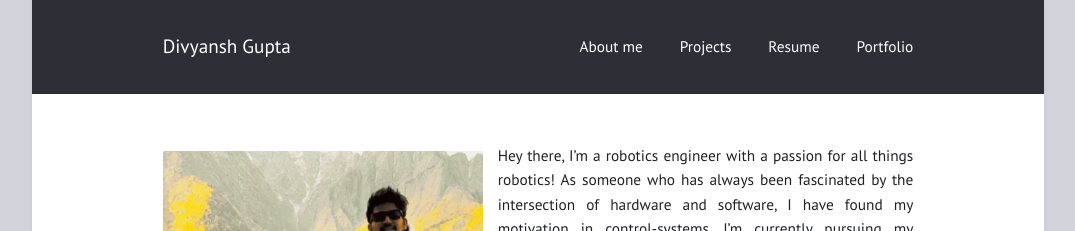
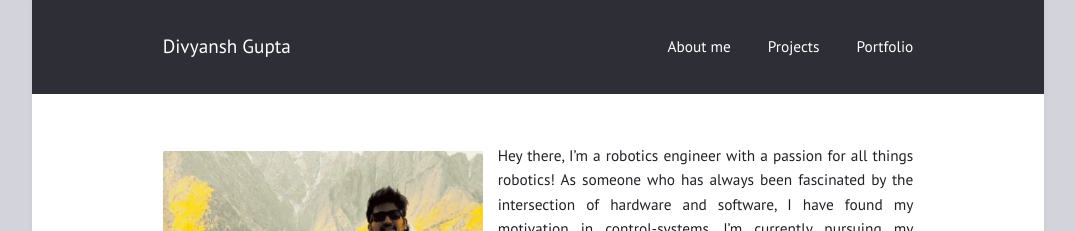
Before and after one commit to gupta-divy/gupta-divy.github.io, a Jekyll site: the page built from index.md, in a window 1280 px wide. Shown: the top 231 px of the page, without its empty margins (102-1177 px from the left). Built offline with Jekyll 4.4.1, drawn with Linux system fonts in a browser that asks for light colours.

Commit message:
Update _config.yml

```diff
--- a/_config.yml
+++ b/_config.yml
@@ -18,7 +18,6 @@ minimal: true             # use a dark header
 navigation: # accepts {file, title, url, icon, sidebaricon}
   - {title: "About me", file: "index.md"}
   - {title: "Projects", file: "projects.html"}
-  - {title: "Resume", url: "https://drive.google.com/file/d/1FbF3LEtGrkkWJZ1fa0S3ZSaRUx9uMR39/view?usp=sharing"}
   - {title: "Portfolio", url: "https://drive.google.com/file/d/1Q2uvnpy8nBNwWHRjpLV6fu97x5mzWLPq/view?usp=sharing"}
 
 external: # shows a footer with social links - for available icons see fontawesome.com/icons
```
